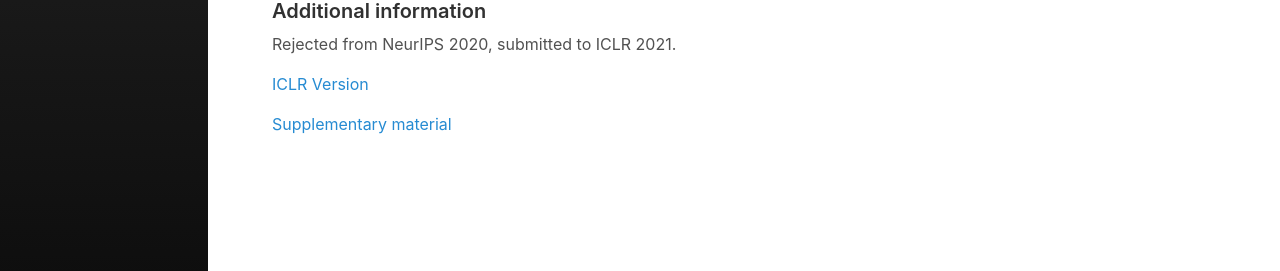
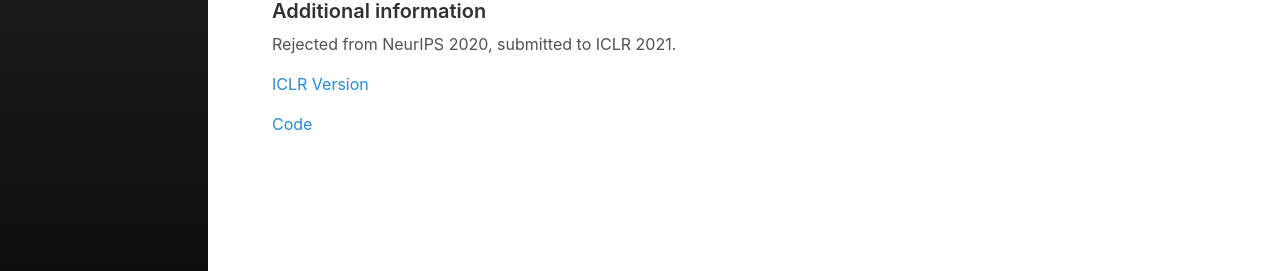
Before and after one commit to exeter-ecml/exeter-ecml.github.io, a Jekyll site: the page built from _papers/0038-controllable-pareto-multitask-learning.md, in a window 1280 px wide. Shown: the part 626-897 px from the top of the page. Built offline with Jekyll 4.4.1, drawn with Linux system fonts in a browser that asks for light colours.

Commit message:
Update 0038-controllable-pareto-multitask-learning.md

```diff
--- a/_papers/0038-controllable-pareto-multitask-learning.md
+++ b/_papers/0038-controllable-pareto-multitask-learning.md
@@ -41,4 +41,4 @@ Rejected from NeurIPS 2020, submitted to ICLR 2021.
 
 [ICLR Version](https://openreview.net/pdf?id=5mhViEOQxaV)
 
-[Supplementary material](https://openreview.net/attachment?id=5mhViEOQxaV&name=supplementary_material)
+[Code](https://openreview.net/attachment?id=5mhViEOQxaV&name=supplementary_material)
```
